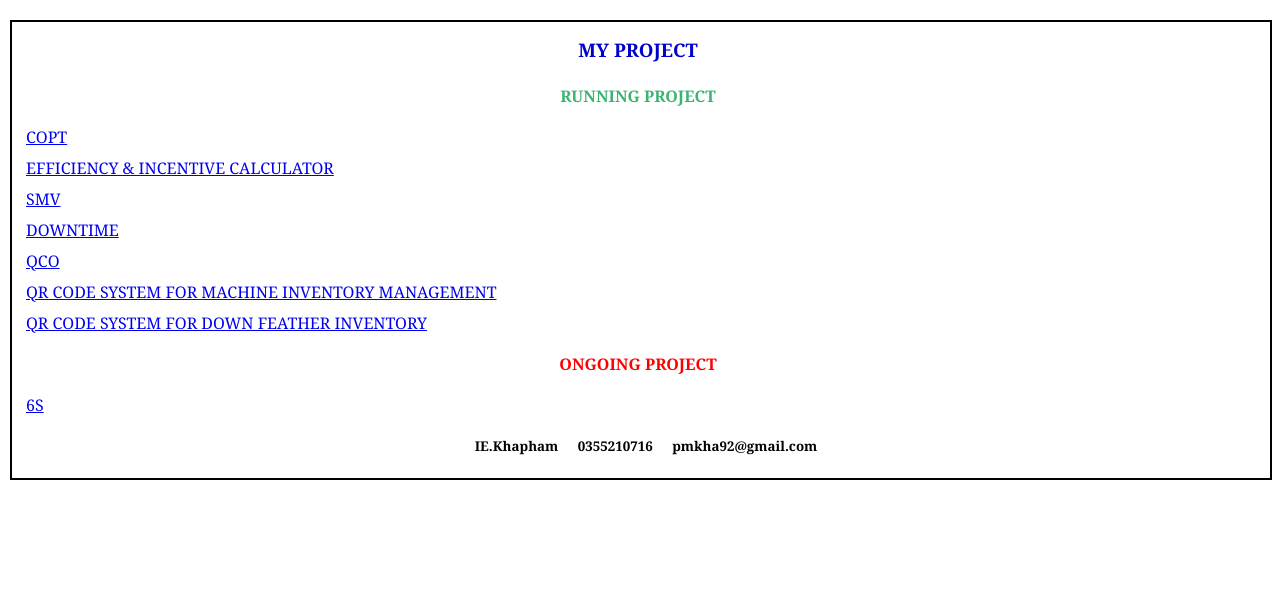
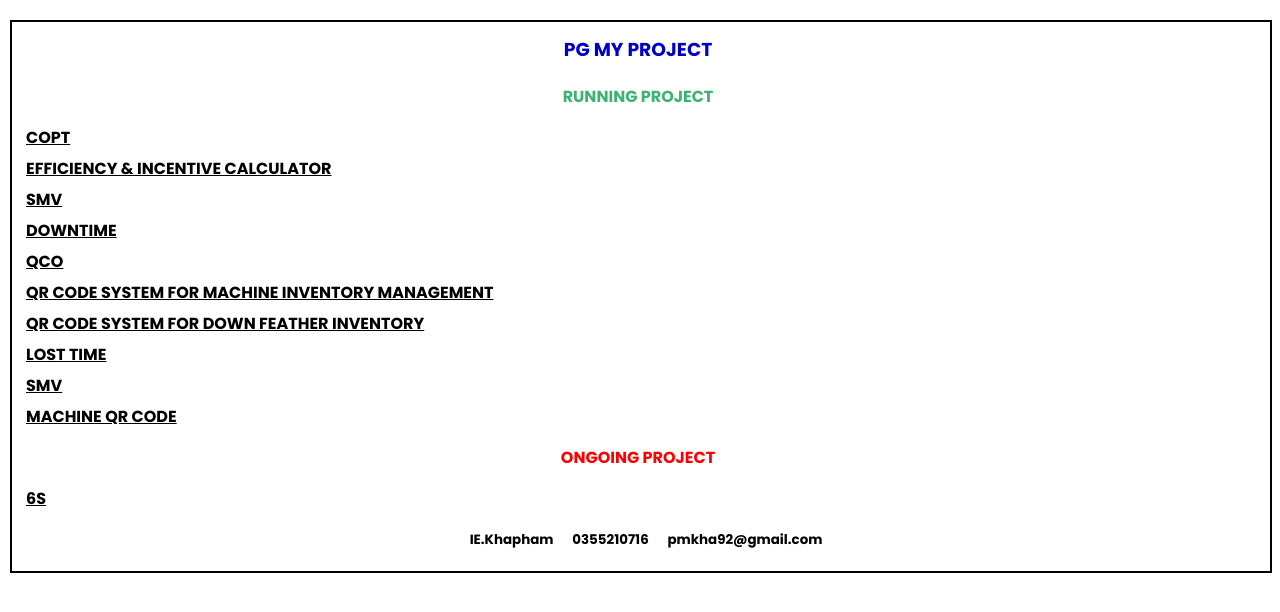
Before and after one commit to minhkhacld/myprojects, a plain HTML site: page index.html in a window 1280 px wide. Drawn offline with Linux system fonts and the light colour scheme.

Commit message:
add project

```diff
--- a/index.html
+++ b/index.html
@@ -14,7 +14,7 @@
 <body>
 
     <div class="container">
-        <h3>MY PROJECT</h3>
+        <h3>PG MY PROJECT</h3>
         <div class="row" id="running">
                 <h4>RUNNING PROJECT</h4>
             </div>
@@ -39,6 +39,15 @@
         <div class="row">
             <a href="https://docs.google.com/spreadsheets/d/1PfYwGQSQdLajPJv-Rd6NNK4vZIbSi1lDmaOp_keEtnM/edit#gid=0" class="link">QR CODE SYSTEM FOR DOWN FEATHER INVENTORY</a>
         </div>
+        <div class="row">
+            <a href="https://docs.google.com/spreadsheets/d/1tf-8H0QgQxzx1_gr-it-VzCVY96jLL911EaTdNdBYBI/edit#gid=2056498286" class="link">LOST TIME</a>
+        </div>
+        <div class="row">
+            <a href="https://docs.google.com/spreadsheets/d/1kfcNBmT07k0UZ6if0U7BAnna0ZwbQ2nmPu3QxE_TnZE/edit#gid=0" class="link">SMV</a>
+        </div>
+        <div class="row">
+            <a href="https://docs.google.com/spreadsheets/d/1p31QwC4XvHDn8T4-xmwDocddZRAsjuUB3wg7dGRhsow/edit#gid=164576947" class="link">MACHINE QR CODE</a>
+        </div>
         <div class="row" id="ongoing">
             <h4>ONGOING PROJECT</h4>
         </div>
--- a/style.css
+++ b/style.css
@@ -1,3 +1,6 @@
+
+@import url('https://fonts.googleapis.com/css2?family=Poppins:wght@200;700&display=swap');
+
 *{
     margin: 5px 6px 5px 0px;
     padding: 5px;
@@ -8,9 +11,10 @@
     margin: auto;
     padding: 5px;
     text-align: left;
-    font-family: Georgia, 'Times New Roman', Times, serif;
+    font-family: 'Poppins', sans-serif;
     border: 2px solid black;
     line-height: 25px;
+    font-weight: bold;
 }
 h3{
     text-align: center;
@@ -18,6 +22,9 @@ h3{
 }
 h4{
     text-align: center;
+}
+a{
+    color: black;
 }
 #footer{
     text-align: center;
```
